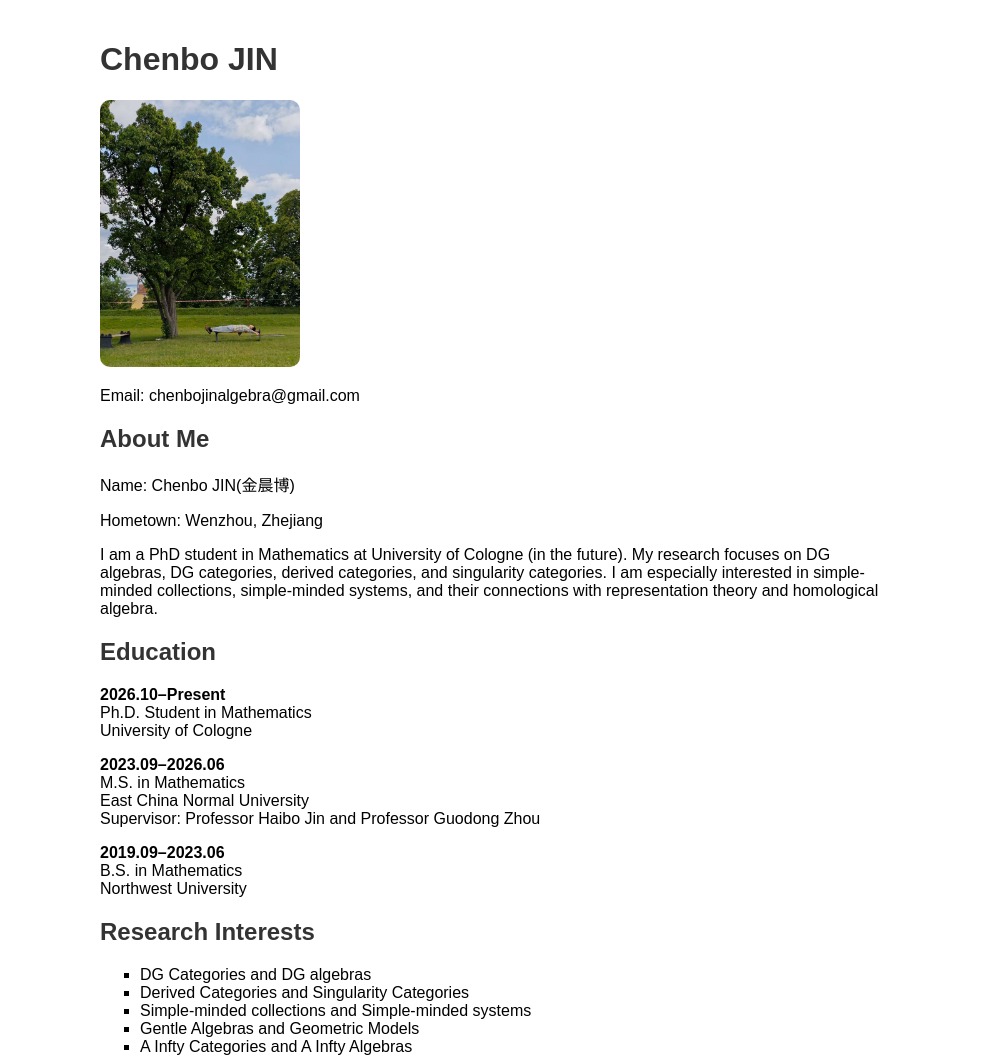
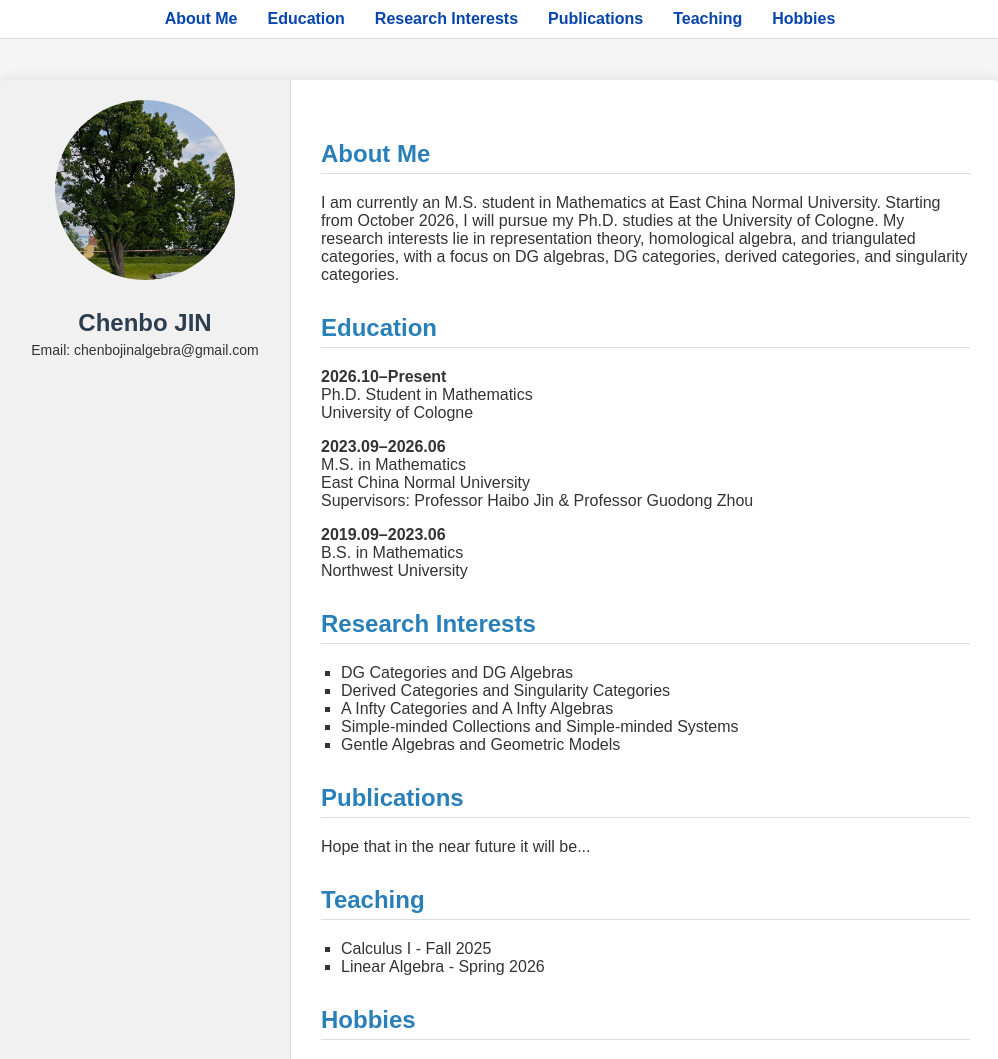
Before and after one commit to chenbojinalgebra/chenbojinalgebra.github.io, a plain HTML site: page index.html in a window 1280 px wide. Shown: the top 1059 px of the page, without its empty margins (140-1138 px from the left). Drawn offline with Linux system fonts and the light colour scheme.

Commit message:
Update index.html

```diff
--- a/index.html
+++ b/index.html
@@ -1,94 +1,175 @@
 <!DOCTYPE html>
 <html>
 <head>
-    <title>Chenbo JIN</title>
+<meta charset="UTF-8">
+<title>Chenbo JIN | Mathematics</title>
+<meta name="description" content="PhD student Chenbo JIN at University of Cologne. Research: DG categories, DG algebras, derived categories, singularity categories.">
+<meta name="keywords" content="Chenbo JIN, Mathematics, DG Categories, Derived Categories, Singularity Categories">
+
 <style>
-        body { font-family: Arial, sans-serif; max-width: 800px; margin: auto; padding: 20px; }
-        h1, h2 { color: #333; }
-        ul { list-style-type: square; }
-        a { color: #0645AD; text-decoration: none; }
+/* 全局样式 */
+body {
+    margin: 0;
+    font-family: Arial, sans-serif;
+    background: #f5f5f5;
+    color: #333;
+}
+
+a { text-decoration: none; color: #0645AD; }
 a:hover { text-decoration: underline; }
-        img { max-width: 200px; border-radius: 10px; display: block; margin-bottom: 20px; }
+
+/* 顶部导航栏 */
+.navbar {
+    position: fixed;
+    top: 0;
+    width: 100%;
+    background: white;
+    border-bottom: 1px solid #ddd;
+    z-index: 1000;
+    display: flex;
+    justify-content: center;
+    padding: 10px 0;
+}
+
+.navbar a {
+    margin: 0 15px;
+    font-weight: bold;
+}
+
+/* 页面容器 */
+.container {
+    display: flex;
+    max-width: 1000px;
+    margin: 80px auto 30px; /* 顶部留给导航栏 */
+    background: white;
+    border-radius: 8px;
+    overflow: hidden;
+    box-shadow: 0 0 15px rgba(0,0,0,0.1);
+}
+
+/* 左侧栏 */
+.sidebar {
+    width: 250px;
+    background: #f1f1f1;
+    border-right: 1px solid #ddd;
+    padding: 20px;
+    text-align: center;
+}
+
+.sidebar img {
+    width: 180px;
+    height: 180px;
+    border-radius: 50%;
+    object-fit: cover;
+    margin-bottom: 15px;
+}
+
+.sidebar h2 {
+    margin: 10px 0 5px;
+    color: #2c3e50;
+}
+
+.sidebar p { margin: 5px 0; font-size: 14px; }
+
+/* 右侧内容 */
+.content {
+    flex: 1;
+    padding: 30px;
+}
+
+.content h2 {
+    color: #2980b9;
+    border-bottom: 1px solid #ddd;
+    padding-bottom: 5px;
+    margin-top: 30px;
+}
+
+.content ul {
+    list-style-type: square;
+    padding-left: 20px;
+}
+
+/* 响应式 */
+@media screen and (max-width: 768px) {
+    .container {
+        flex-direction: column;
+        margin: 100px 20px 30px;
+    }
+    .sidebar {
+        width: 100%;
+        border-right: none;
+        border-bottom: 1px solid #ddd;
+    }
+}
 </style>
 </head>
+
 <body>
 
-<h1>Chenbo JIN</h1>
-<!-- 在这里引用你的图片 -->
-<img src="24135.JPG"
-     alt="Chenbo JIN"
-     style="width:300px;border-radius:10px;">
+<!-- 顶部导航 -->
+<div class="navbar">
+    <a href="#about">About Me</a>
+    <a href="#education">Education</a>
+    <a href="#research">Research Interests</a>
+    <a href="#publications">Publications</a>
+    <a href="#teaching">Teaching</a>
+    <a href="#hobbies">Hobbies</a>
+</div>
 
+<div class="container">
+    <!-- 左侧栏 -->
+    <div class="sidebar">
+        <img src="24135.JPG" alt="Chenbo JIN">
+        <h2>Chenbo JIN</h2>
         <p>Email: chenbojinalgebra@gmail.com</p>
+    </div>
 
-<h2>About Me</h2>
+    <!-- 右侧内容 -->
+    <div class="content">
 
-<p>Name: Chenbo JIN(金晨博)</p>
-
-<p>Hometown: Wenzhou, Zhejiang</p>
-
+        <h2 id="about">About Me</h2>
         <p>
-I am a PhD student in Mathematics at University of Cologne (in the future).
-My research focuses on DG algebras, DG categories, derived categories,
-and singularity categories. I am especially interested in simple-minded
-collections, simple-minded systems, and their connections with
-representation theory and homological algebra.
+            I am currently an M.S. student in Mathematics at East China Normal University.
+            Starting from October 2026, I will pursue my Ph.D. studies at the University of Cologne.
+            My research interests lie in representation theory, homological algebra, and triangulated categories,
+            with a focus on DG algebras, DG categories, derived categories, and singularity categories.
         </p>
 
-<h2>Education</h2>
+        <h2 id="education">Education</h2>
+        <p><strong>2026.10–Present</strong><br>Ph.D. Student in Mathematics<br>University of Cologne</p>
+        <p><strong>2023.09–2026.06</strong><br>M.S. in Mathematics<br>East China Normal University<br>Supervisors: Professor Haibo Jin & Professor Guodong Zhou</p>
+        <p><strong>2019.09–2023.06</strong><br>B.S. in Mathematics<br>Northwest University</p>
 
-<p>
-<strong>2026.10–Present</strong><br>
-Ph.D. Student in Mathematics<br>
-University of Cologne
-</p>
-
-<p>
-<strong>2023.09–2026.06</strong><br>
-M.S. in Mathematics<br>
-East China Normal University<br>
-Supervisor: Professor Haibo Jin and Professor Guodong Zhou
-</p>
-
-<p>
-<strong>2019.09–2023.06</strong><br>
-B.S. in Mathematics<br>
-Northwest University
-</p>
-
-
-<h2>Research Interests</h2>
+        <h2 id="research">Research Interests</h2>
         <ul>
-<li>DG Categories and DG algebras</li>
+            <li>DG Categories and DG Algebras</li>
             <li>Derived Categories and Singularity Categories</li>
-<li>Simple-minded collections and Simple-minded systems</li>
+            <li>A Infty Categories and A Infty Algebras</li>
+            <li>Simple-minded Collections and Simple-minded Systems</li>
             <li>Gentle Algebras and Geometric Models</li>
-<li>A Infty Categories and A Infty Algebras</li>
         </ul>
 
-<h2>Teaching</h2>
+        <h2 id="publications">Publications</h2>
+        <p>Hope that in the near future it will be...</p>
+
+        <h2 id="teaching">Teaching</h2>
         <ul>
             <li>Calculus I - Fall 2025</li>
             <li>Linear Algebra - Spring 2026</li>
         </ul>
 
-<h2>Publications</h2>
-<ul>
-    <li>Hope that in the near future there will be...</li>
-</ul>
-
-<h2>Hobbies</h2>
+        <h2 id="hobbies">Hobbies</h2>
         <ul>
             <li>Traveling</li>
             <li>Drinking</li>
             <li>Hiking and Outdoor Activities</li>
         </ul>
 
+        <h2>Motto</h2>
+        <p>Life is a huge amusement park.</p>
 
-<h2>Motto</h2>
-<ul>
-    <li>Life is a huge amusement park.</li>
-</ul>
+    </div>
+</div>
 
 </body>
 </html>
```
Lines whose indentation alone changed are shown as unchanged.
